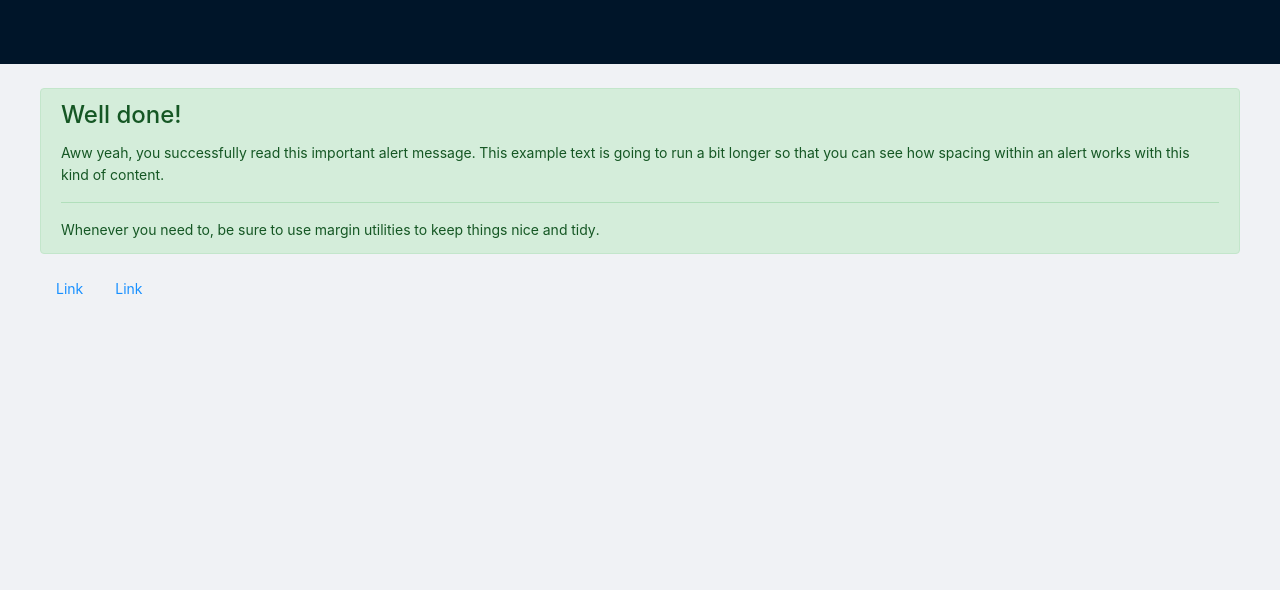
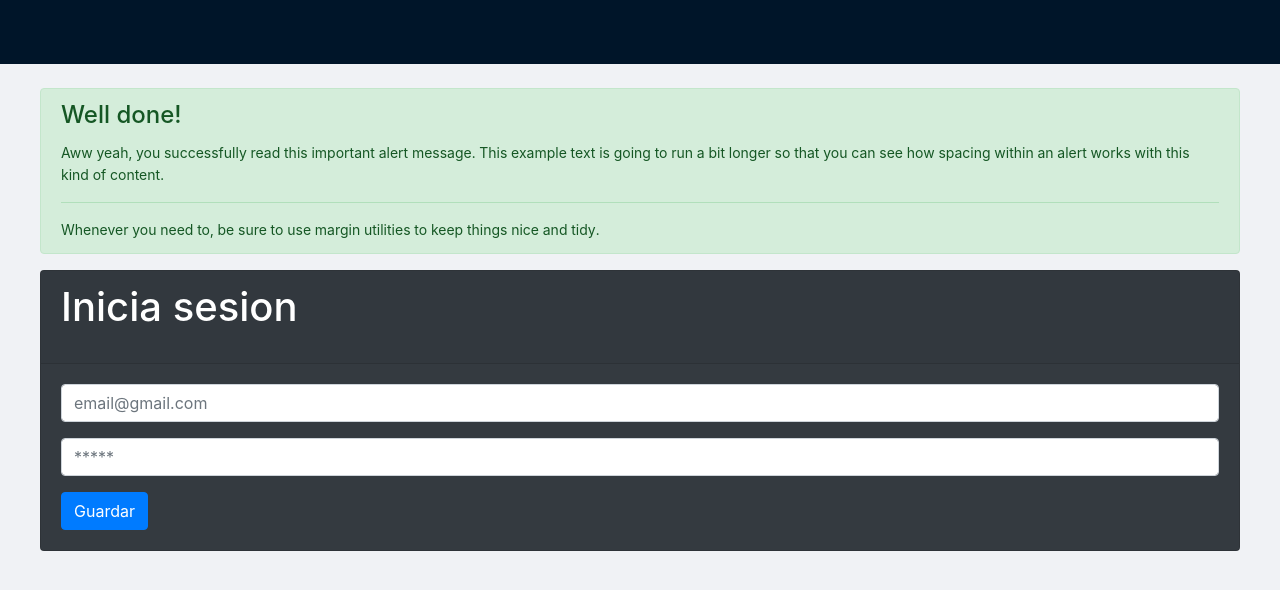
Before and after one commit to ElIsaac/POS-5W-frontend, a React (Create React App) app: page / in a window 1280 px wide. Shown: the top 590 px of the page. Built offline with nearby package versions, Linux system fonts and the light colour scheme.

Commit message:
Inicio de sesion cambiado de ruta a 'presentacion'

```diff
--- a/src/components/usuario/Presentacion.js
+++ b/src/components/usuario/Presentacion.js
@@ -1,6 +1,11 @@
-import React from 'react'
+import React, { useState } from 'react'
+import { Drawer, Form, Button, } from 'antd';
+import { IniciaSesion } from '../usuario/IniciaSesion'
+import { Registrate } from '../admin/Registrate'
 
 export default function Presentacion() {
+    const [inicio, setInicio] = useState(true)
+
     return (
         <div>
 
@@ -11,14 +16,13 @@ export default function Presentacion() {
                 <p className="mb-0">Whenever you need to, be sure to use margin utilities to keep things nice and tidy.</p>
             </div>
 
-            <ul className="nav ">
-                <li className="nav-item">
-                    <a className="nav-link" href="#">Link</a>
-                </li>
-                <li className="nav-item">
-                    <a className="nav-link" href="#">Link</a>
-                </li>
-            </ul>
+
+            <div className="card text-white bg-dark mb-3" >
+                <div className="card-header"><h1 className="text-white">Inicia sesion</h1></div>
+                <div className="card-body">
+                <IniciaSesion />
+                </div>
+            </div>
 
 
         </div>
```
